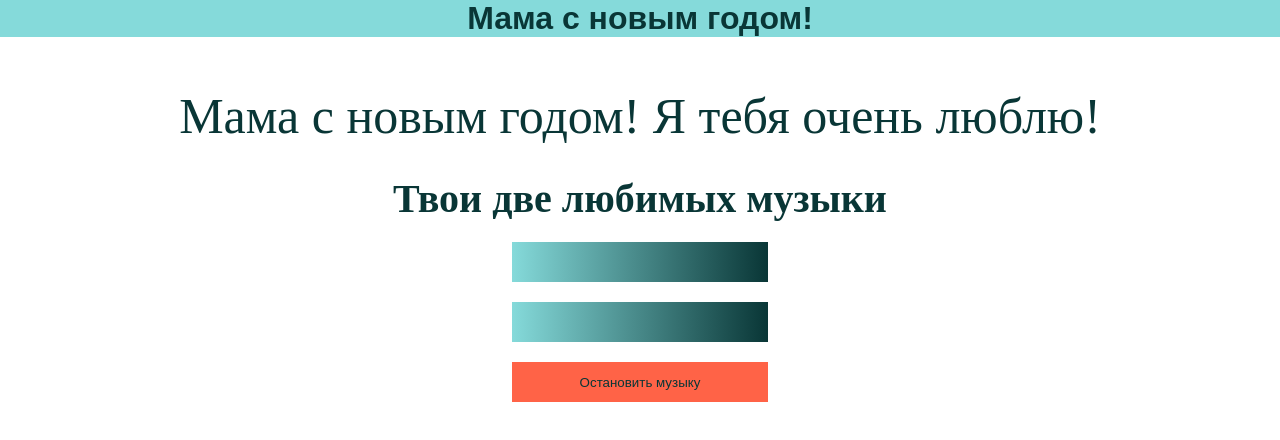
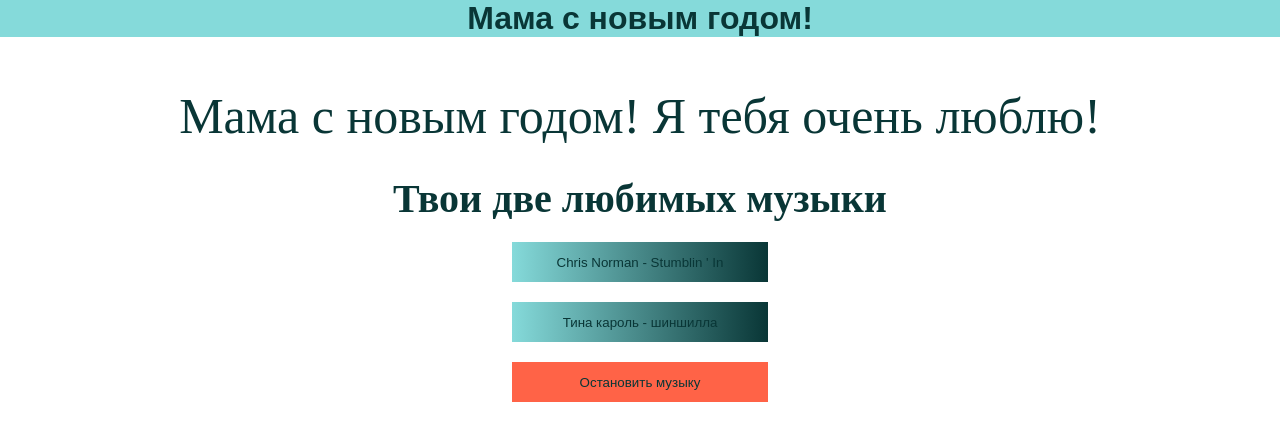
Before and after one commit to Alexandr-Angelov/new-year, a plain HTML site: page mom.html in a window 1280 px wide. Drawn offline with Linux system fonts and the light colour scheme.

Commit message:
Update mom.html

```diff
--- a/mom.html
+++ b/mom.html
@@ -82,8 +82,8 @@
 <body>
     <p>Мама с новым годом! Я тебя очень люблю!</p>
     <h1 class="bh">Твои две любимых музыки</h1>
-    <button class="music_1"></button>
-    <button class="music_2"></button>
+    <button class="music_1">Chris Norman - Stumblin ' In</button>
+    <button class="music_2">Тина кароль - шиншилла</button>
     <button class="stop">Остановить музыку</button>
 </body>
 
```
